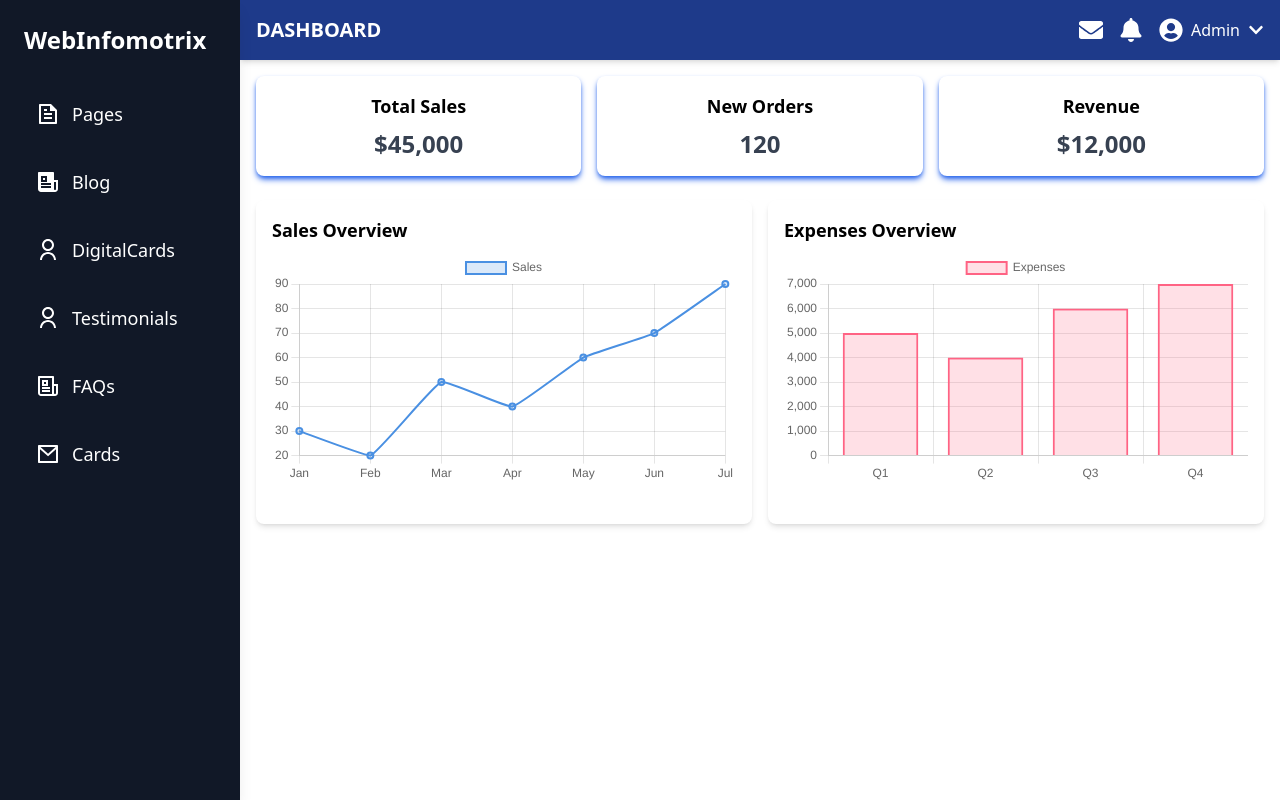
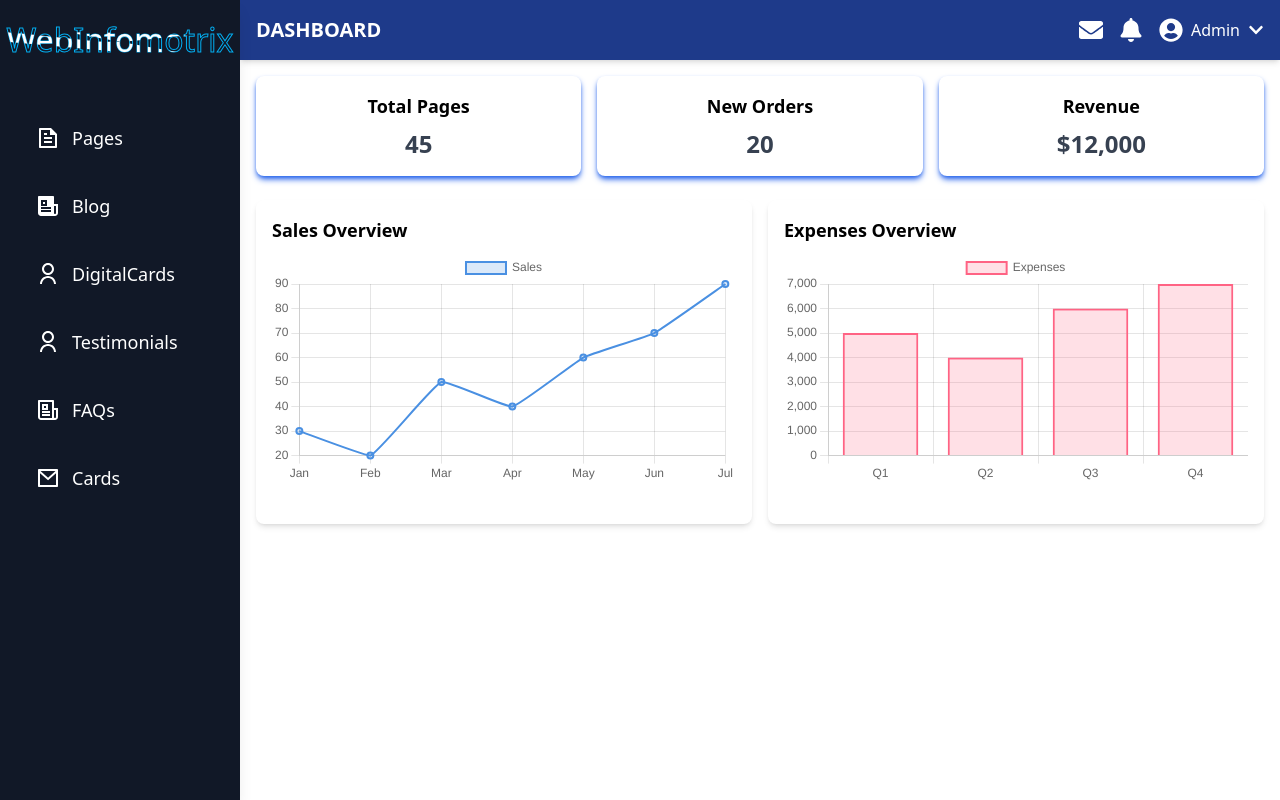
Before and after one commit to shubhamkush321/NewWebInfo, a React (Vite) app: page /admin in a window 1280 px wide. Built offline with nearby package versions, Linux system fonts and the light colour scheme; no server answers; sample sign-in values are in the browser's storage.

Commit message:
Form And Search Functionality Add

```diff
--- a/src/components/Admin/SideBarComponents/Dashboard.jsx
+++ b/src/components/Admin/SideBarComponents/Dashboard.jsx
@@ -62,12 +62,12 @@ const Dashboard = () => {
       <div className="grid grid-cols-1 sm:grid-cols-2 lg:grid-cols-3 gap-4 mb-6">
         {/* Dashboard Cards */}
         <div className="bg-white shadow-md shadow-blue-600 rounded-lg p-4 flex flex-col items-center">
-          <h3 className="text-lg font-semibold mb-2">Total Sales</h3>
-          <p className="text-2xl font-bold text-gray-700">$45,000</p>
+          <h3 className="text-lg font-semibold mb-2">Total Pages</h3>
+          <p className="text-2xl font-bold text-gray-700">45</p>
         </div>
         <div className="bg-white shadow-md shadow-blue-600 rounded-lg p-4 flex flex-col items-center">
           <h3 className="text-lg font-semibold mb-2">New Orders</h3>
-          <p className="text-2xl font-bold text-gray-700">120</p>
+          <p className="text-2xl font-bold text-gray-700">20</p>
         </div>
         <div className="bg-white shadow-md shadow-blue-600 rounded-lg p-4 flex flex-col items-center">
           <h3 className="text-lg font-semibold mb-2">Revenue</h3>
--- a/src/components/Admin/SideNav.jsx
+++ b/src/components/Admin/SideNav.jsx
@@ -23,8 +23,11 @@ const SideNav = () => {
 
   return (
     <div className="w-60 h-screen fixed bg-gray-900 text-white p-6 shadow-lg">
-      <Link to="/admin" className="flex items-center mb-8">
-        <div className="text-2xl font-bold">WebInfomotrix</div>
+      <Link to="/admin" className="flex items-center mb-6 relative">
+      <div class="content">
+        <h2>WebInfomotrix</h2>
+        <h2>WebInfomotrix</h2>
+    </div>
       </Link>
       <ul className="space-y-4">
         {navItems.map(({ to, icon, label }) => (
```
